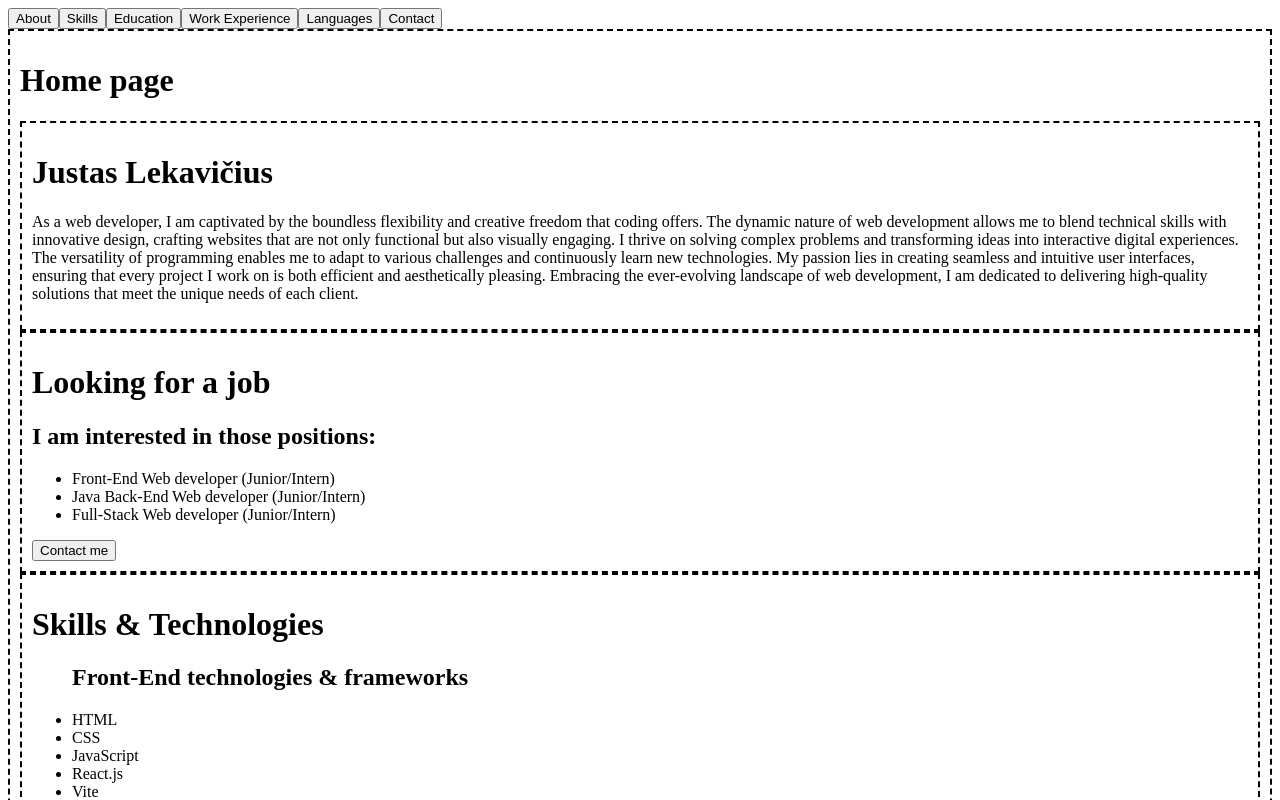
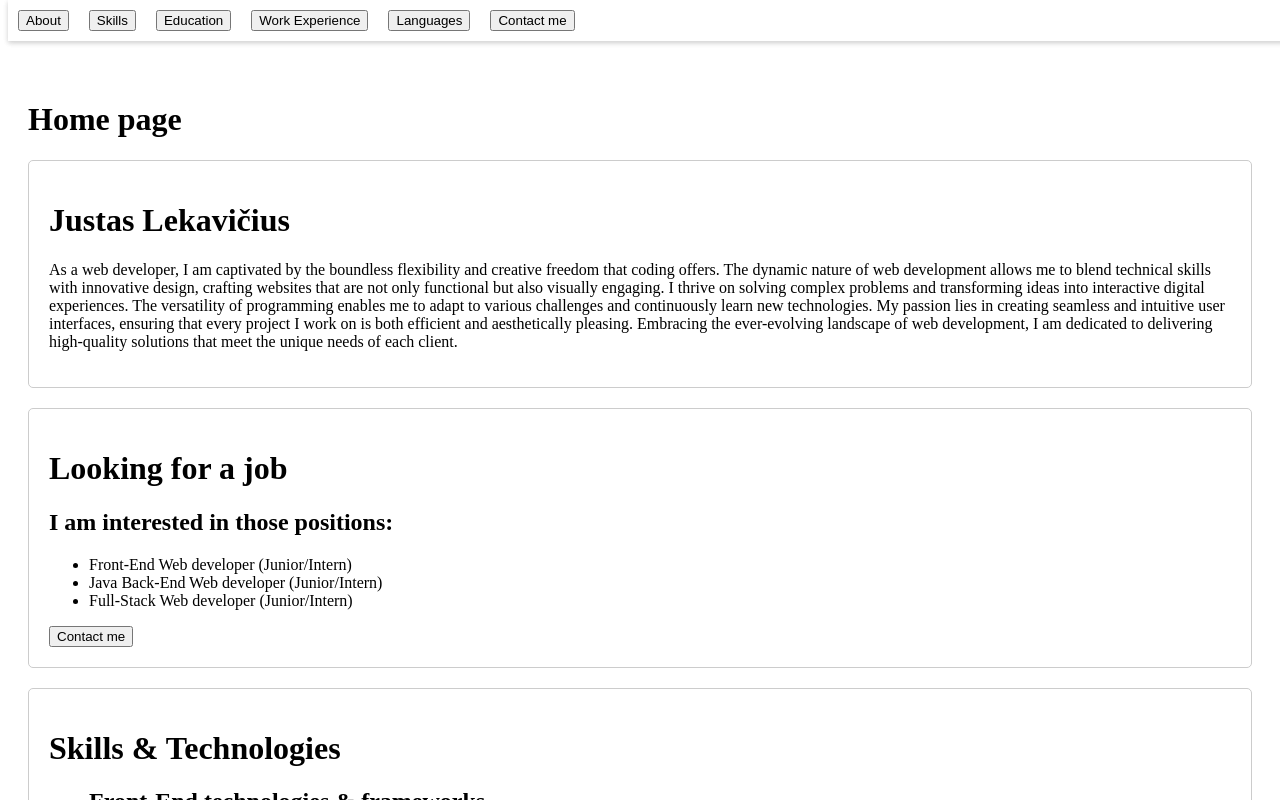
Before and after one commit to Scoutress/Portfolio-website, a React (Vite) app: page / in a window 1280 px wide. Shown: the top 800 px of the page. Built offline with nearby package versions, Linux system fonts and the light colour scheme.

Commit message:
Added Header buttons functionality

```diff
--- a/src/components/header/Header.jsx
+++ b/src/components/header/Header.jsx
@@ -1,12 +1,11 @@
 import HeaderButtons from "./header-buttons/HeaderButtons";
+import styles from "./Header.module.scss";
 
 function Header() {
   return (
-    <>
-      <div>
-        <HeaderButtons />
-      </div>
-    </>
+    <div className={styles.header}>
+      <HeaderButtons />
+    </div>
   );
 }
 
--- /dev/null
+++ b/src/components/header/Header.module.scss
@@ -0,0 +1,24 @@
+// Header.module.scss
+
+.header {
+  position: fixed;
+  top: 0;
+  width: 100%;
+  background-color: white; // Arba kita spalva, priklausomai nuo dizaino
+  z-index: 1000; // Užtikrina, kad header būtų virš kitų elementų
+  box-shadow: 0 2px 5px rgba(0, 0, 0, 0.1); // Šešėlis, kad header atrodytų iškilęs
+  padding: 10px 0;
+}
+
+.header button {
+  margin: 0 10px;
+}
+
+.header a {
+  text-decoration: none;
+  color: inherit;
+}
+
+.header a:hover {
+  text-decoration: underline;
+}
--- a/src/components/header/header-buttons/HeaderButtons.jsx
+++ b/src/components/header/header-buttons/HeaderButtons.jsx
@@ -2,12 +2,24 @@ function HeaderButtons() {
   return (
     <>
       <div>
-        <button>About</button>
-        <button>Skills</button>
-        <button>Education</button>
-        <button>Work Experience</button>
-        <button>Languages</button>
-        <button>Contact</button>
+        <button>
+          <a href="#about">About</a>
+        </button>
+        <button>
+          <a href="#skills">Skills</a>
+        </button>
+        <button>
+          <a href="#education">Education</a>
+        </button>
+        <button>
+          <a href="#work-exp">Work Experience</a>
+        </button>
+        <button>
+          <a href="#languages">Languages</a>
+        </button>
+        <button>
+          <a href="#contact">Contact me</a>
+        </button>
       </div>
     </>
   );
--- a/src/pages/home-page/HomePage.jsx
+++ b/src/pages/home-page/HomePage.jsx
@@ -5,12 +5,14 @@ import HomeInterestedPart from "./home-interested-part/HomeInterestedPart";
 import HomeLanguagesPart from "./home-languages-part/HomeLanguagesPart";
 import HomeSkillsPart from "./home-skills-part/HomeSkillsPart";
 import HomeWorkExpPart from "./home-work-exp-part/HomeWorkExpPart";
+import Header from "../../components/header/Header";
 import styles from "./HomePage.module.scss";
 
 function HomePage() {
   return (
     <>
-      <div className={styles.frame}>
+      <Header />
+      <div className={styles.content}>
         <h1>Home page</h1>
         <div id="about">
           <HomeAboutPart />
@@ -24,7 +26,7 @@ function HomePage() {
         <div id="education">
           <HomeEducationPart />
         </div>
-        <div id="work-exp">
+        <div id="work-experience">
           <HomeWorkExpPart />
         </div>
         <div id="languages">
--- a/src/pages/home-page/HomePage.module.scss
+++ b/src/pages/home-page/HomePage.module.scss
@@ -1,4 +1,13 @@
+// HomePage.module.scss
+
+.content {
+  margin-top: 60px; // Turėtų būti bent header aukštis
+  padding: 20px;
+}
+
 .frame {
-  border: 2px dashed rgb(0, 0, 0); /* Temporary */
-  padding: 10px; /* Temporary */
+  padding: 20px;
+  border: 1px solid #ccc;
+  border-radius: 5px;
+  margin: 20px 0;
 }
```
